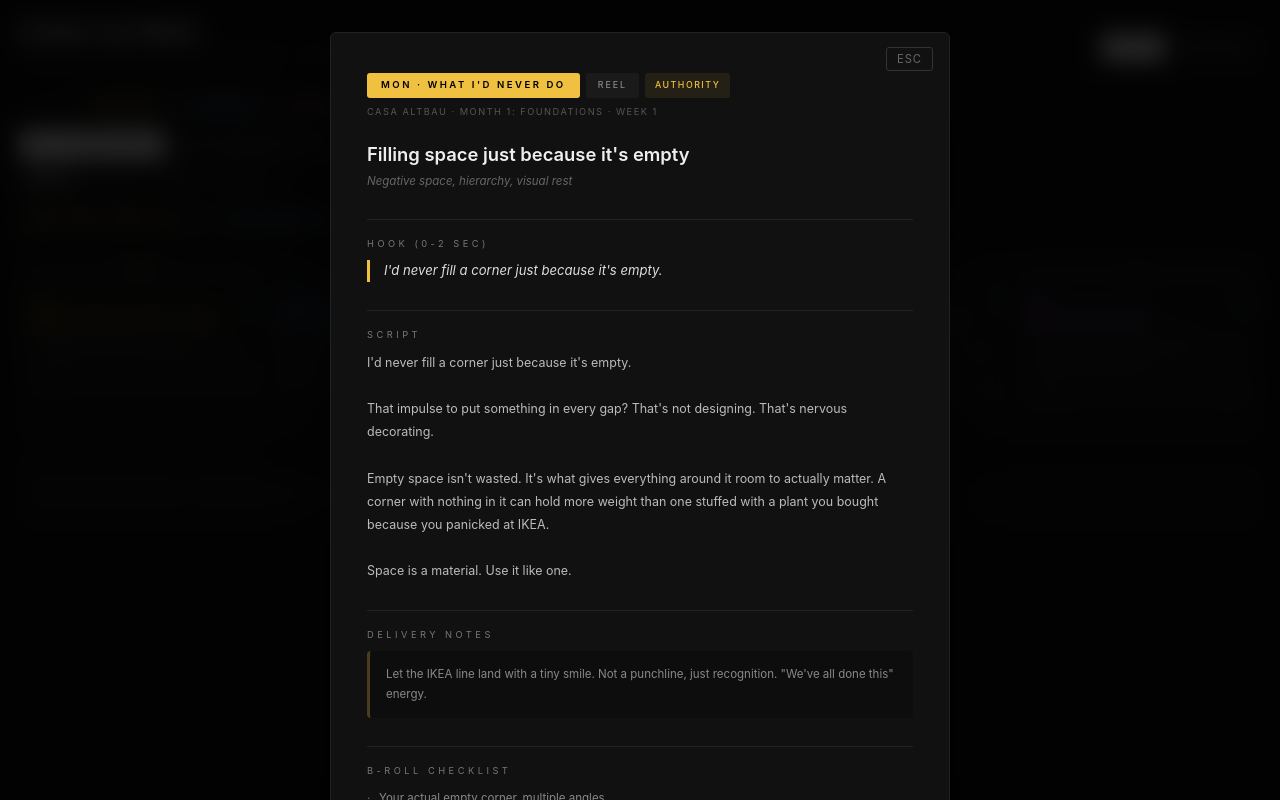
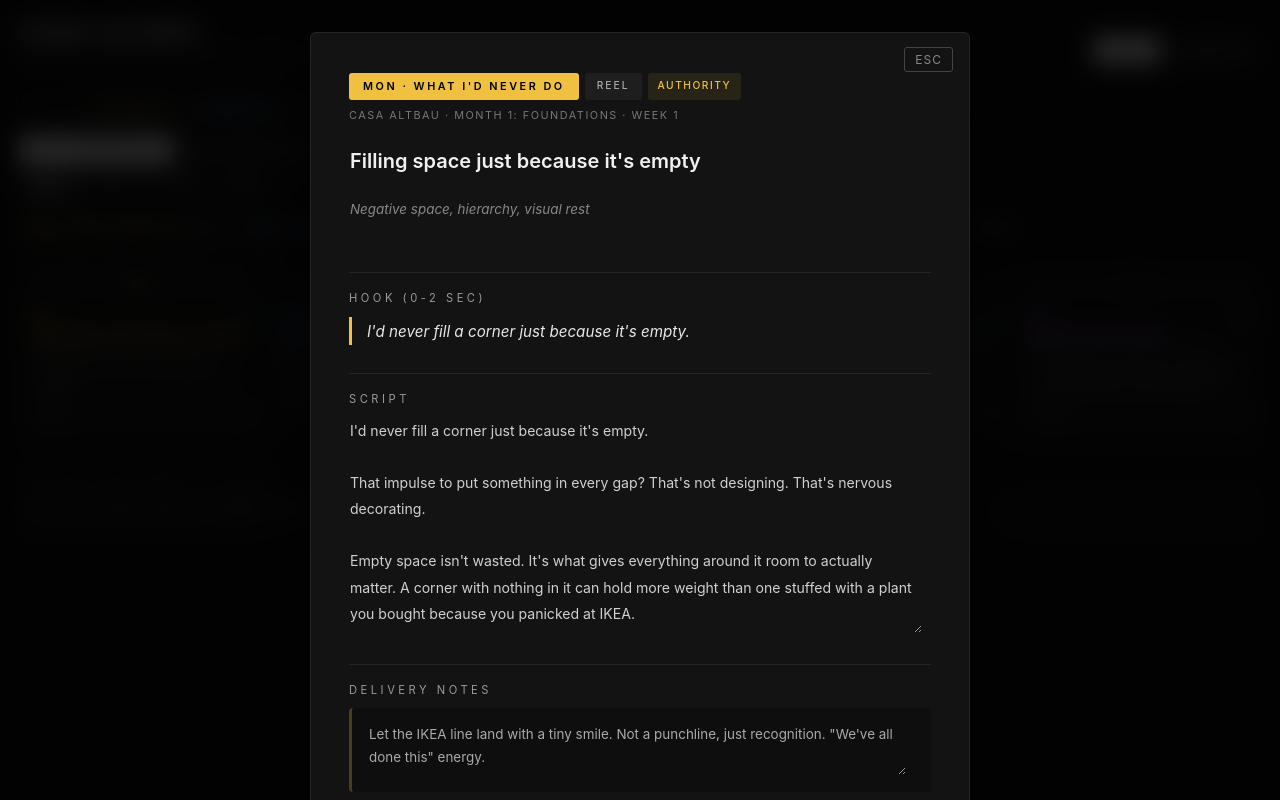
Before and after one commit to aeglivh/content-planner-template, a React (Vite) app: page / in a window 1280 px wide. Both pictures are taken after a click on the element 142 px from the left and 361 px from the top of the page. Built offline with nearby package versions, Linux system fonts and the light colour scheme.

Commit message:
Update component

```diff
--- a/src/CasaAltbauPlanner.jsx
+++ b/src/CasaAltbauPlanner.jsx
@@ -1011,10 +1011,34 @@ ca:`The final step isn't adding the last piece. It's removing the one you don't
 tg:"#casaaltbau #quietdesign #intentionalhome #apartmentdesign #altbauliebe #interiordesign"}]
 ];
 
+/* ─── Editable Field ─── */
+function EditField({ value, onChange, color, style, multiline = true }) {
+  const baseStyle = {
+    background: "transparent", border: "1px solid transparent",
+    borderRadius: "3px", outline: "none", width: "100%",
+    fontFamily: "'Inter', sans-serif", resize: "vertical",
+    padding: "6px 8px", margin: "-6px -8px",
+    transition: "border-color 0.15s, background 0.15s",
+    ...style,
+  };
+  const handlers = {
+    onFocus: (e) => { e.currentTarget.style.borderColor = (color || "#333"); e.currentTarget.style.background = "#0a0a0a"; },
+    onBlur: (e) => { e.currentTarget.style.borderColor = "transparent"; e.currentTarget.style.background = "transparent"; },
+  };
+  if (!multiline) {
+    return <input type="text" value={value} onChange={(e) => onChange(e.target.value)} style={{ ...baseStyle, height: "auto" }} {...handlers} />;
+  }
+  const rows = Math.max(2, (value || "").split("\n").length + 1);
+  return <textarea value={value} onChange={(e) => onChange(e.target.value)} rows={rows} style={{ ...baseStyle, lineHeight: style?.lineHeight || 1.75 }} {...handlers} />;
+}
+
 /* ─── Modal Brief Component ─── */
-function BriefModal({ item, mo, tw, onClose }) {
+function BriefModal({ item, mo, tw, onClose, edits, onEdit }) {
   const c = SC[item.d];
-  const brItems = (item.br || "").split("\n").filter(Boolean);
+  const key = `${tw - 1}-${item.d}`;
+
+  const get = (field) => edits[key]?.[field] ?? item[field] ?? "";
+  const set = (field) => (val) => onEdit(key, field, val);
 
   useEffect(() => {
     const handleKey = (e) => {
@@ -1026,11 +1050,13 @@ function BriefModal({ item, mo, tw, onClose }) {
 
   const Section = ({ label }) => (
     <div style={{
-      fontSize: "0.58rem", letterSpacing: "3.5px", textTransform: "uppercase",
-      color: "#777", marginBottom: "8px", marginTop: "28px",
-      borderTop: "1px solid #222", paddingTop: "16px"
+      fontSize: "0.7rem", letterSpacing: "3.5px", textTransform: "uppercase",
+      color: "#999", marginBottom: "8px", marginTop: "28px",
+      borderTop: "1px solid #252525", paddingTop: "16px"
     }}>{label}</div>
   );
+
+  const fieldBase = { color: "#d0d0d0", fontFamily: "'Inter', sans-serif" };
 
   return (
     <div
@@ -1045,10 +1071,10 @@ function BriefModal({ item, mo, tw, onClose }) {
       <div
         onClick={(e) => e.stopPropagation()}
         style={{
-          background: "#111", border: "1px solid #222",
-          borderRadius: "6px", maxWidth: "620px", width: "100%",
-          padding: "40px 36px", position: "relative",
-          color: "#ccc", lineHeight: 1.75, fontFamily: "'Inter', sans-serif",
+          background: "#131313", border: "1px solid #252525",
+          borderRadius: "6px", maxWidth: "660px", width: "100%",
+          padding: "40px 38px", position: "relative",
+          color: "#d0d0d0", lineHeight: 1.75, fontFamily: "'Inter', sans-serif",
           boxShadow: "0 24px 80px rgba(0,0,0,0.6)",
           marginBottom: "40px",
         }}
@@ -1058,14 +1084,14 @@ function BriefModal({ item, mo, tw, onClose }) {
           onClick={onClose}
           style={{
             position: "absolute", top: "14px", right: "16px",
-            background: "none", border: "1px solid #333",
-            color: "#666", fontSize: "0.7rem", cursor: "pointer",
+            background: "none", border: "1px solid #444",
+            color: "#888", fontSize: "0.75rem", cursor: "pointer",
             borderRadius: "3px", padding: "4px 10px",
             fontFamily: "Inter", letterSpacing: "1px",
             transition: "all 0.15s",
           }}
-          onMouseEnter={e => { e.currentTarget.style.color = "#fff"; e.currentTarget.style.borderColor = "#555"; }}
-          onMouseLeave={e => { e.currentTarget.style.color = "#666"; e.currentTarget.style.borderColor = "#333"; }}
+          onMouseEnter={e => { e.currentTarget.style.color = "#fff"; e.currentTarget.style.borderColor = "#666"; }}
+          onMouseLeave={e => { e.currentTarget.style.color = "#888"; e.currentTarget.style.borderColor = "#444"; }}
         >
           ESC
         </button>
@@ -1074,89 +1100,74 @@ function BriefModal({ item, mo, tw, onClose }) {
         <div style={{ display: "flex", gap: "6px", flexWrap: "wrap", marginBottom: "6px" }}>
           <span style={{
             display: "inline-block", background: c, color: "#000",
-            padding: "4px 14px", borderRadius: "3px", fontSize: "0.6rem",
+            padding: "4px 14px", borderRadius: "3px", fontSize: "0.68rem",
             fontWeight: 600, letterSpacing: "2.5px", textTransform: "uppercase"
           }}>{item.d} · {SN[item.d]}</span>
           <span style={{
-            display: "inline-block", background: "#1a1a1a", color: "#888",
-            padding: "4px 12px", borderRadius: "3px", fontSize: "0.55rem",
+            display: "inline-block", background: "#1e1e1e", color: "#aaa",
+            padding: "4px 12px", borderRadius: "3px", fontSize: "0.64rem",
             fontWeight: 500, letterSpacing: "2px", textTransform: "uppercase"
           }}>{item.f}</span>
           <span style={{
-            display: "inline-block", background: c + "15", color: c,
-            padding: "4px 10px", borderRadius: "3px", fontSize: "0.55rem",
+            display: "inline-block", background: c + "18", color: c,
+            padding: "4px 10px", borderRadius: "3px", fontSize: "0.64rem",
             fontWeight: 500, letterSpacing: "1.5px", textTransform: "uppercase"
           }}>{PIL[item.d]}</span>
         </div>
 
         {/* Meta */}
         <div style={{
-          color: "#555", fontSize: "0.58rem", letterSpacing: "1.5px",
+          color: "#777", fontSize: "0.68rem", letterSpacing: "1.5px",
           marginBottom: "22px", textTransform: "uppercase"
         }}>Casa Altbau · Month {mo + 1}: {MN[mo]} · Week {tw}</div>
 
         {/* Title */}
-        <h2 style={{
-          fontSize: "1.15rem", fontWeight: 600, color: "#eee",
-          marginBottom: "4px", lineHeight: 1.35
-        }}>{item.t}</h2>
+        <EditField value={get("t")} onChange={set("t")} color={c} multiline={false}
+          style={{ ...fieldBase, fontSize: "1.25rem", fontWeight: 600, color: "#f0f0f0", lineHeight: 1.35, marginBottom: "4px" }} />
 
         {/* Principle */}
-        <div style={{
-          fontSize: "0.72rem", color: "#666", fontStyle: "italic", marginBottom: "24px"
-        }}>{item.p}</div>
+        <EditField value={get("p")} onChange={set("p")} color={c} multiline={false}
+          style={{ ...fieldBase, fontSize: "0.84rem", color: "#888", fontStyle: "italic", marginTop: "8px", marginBottom: "20px" }} />
 
         {/* Hook */}
         <Section label="Hook (0-2 sec)" />
-        <div style={{
-          fontSize: "0.82rem", color: "#ddd", fontStyle: "italic",
-          borderLeft: `3px solid ${c}`, paddingLeft: "14px", lineHeight: 1.65
-        }}>{item.h}</div>
+        <div style={{ borderLeft: `3px solid ${c}`, paddingLeft: "14px" }}>
+          <EditField value={get("h")} onChange={set("h")} color={c} multiline={false}
+            style={{ ...fieldBase, fontSize: "0.95rem", color: "#e8e8e8", fontStyle: "italic", lineHeight: 1.65 }} />
+        </div>
 
         {/* Script */}
         <Section label="Script" />
-        <div style={{
-          fontSize: "0.78rem", color: "#bbb", lineHeight: 1.85,
-          whiteSpace: "pre-wrap"
-        }}>{item.sc}</div>
+        <EditField value={get("sc")} onChange={set("sc")} color={c}
+          style={{ ...fieldBase, fontSize: "0.88rem", color: "#d0d0d0", lineHeight: 1.85 }} />
 
         {/* Delivery Notes */}
         <Section label="Delivery Notes" />
-        <div style={{
-          fontSize: "0.72rem", color: "#888", lineHeight: 1.7,
-          whiteSpace: "pre-wrap", background: "#0d0d0d",
-          padding: "14px 16px", borderRadius: "4px",
-          borderLeft: `3px solid ${c}44`
-        }}>{item.dn}</div>
+        <div style={{ background: "#0e0e0e", padding: "14px 16px", borderRadius: "4px", borderLeft: `3px solid ${c}44` }}>
+          <EditField value={get("dn")} onChange={set("dn")} color={c}
+            style={{ ...fieldBase, fontSize: "0.84rem", color: "#aaa", lineHeight: 1.7 }} />
+        </div>
 
         {/* B-Roll */}
         <Section label="B-Roll Checklist" />
-        <div style={{ fontSize: "0.72rem", color: "#888", lineHeight: 1.8 }}>
-          {brItems.map((b, i) => (
-            <div key={i} style={{ paddingLeft: "12px", position: "relative", marginBottom: "3px" }}>
-              <span style={{ position: "absolute", left: 0, color: c + "88" }}>·</span>
-              {b.trim()}
-            </div>
-          ))}
-        </div>
+        <EditField value={get("br")} onChange={set("br")} color={c}
+          style={{ ...fieldBase, fontSize: "0.84rem", color: "#aaa", lineHeight: 1.9 }} />
 
         {/* Caption */}
         <Section label="Caption (Instagram)" />
-        <div style={{
-          fontSize: "0.74rem", color: "#999", lineHeight: 1.7, whiteSpace: "pre-wrap"
-        }}>{item.ca}</div>
+        <EditField value={get("ca")} onChange={set("ca")} color={c}
+          style={{ ...fieldBase, fontSize: "0.86rem", color: "#bbb", lineHeight: 1.7 }} />
 
         {/* Tags */}
-        <div style={{
-          fontSize: "0.66rem", color: "#555", marginTop: "24px",
-          borderTop: "1px solid #222", paddingTop: "14px",
-          letterSpacing: "0.3px", lineHeight: 1.8
-        }}>{item.tg}</div>
+        <div style={{ marginTop: "24px", borderTop: "1px solid #252525", paddingTop: "14px" }}>
+          <EditField value={get("tg")} onChange={set("tg")} color={c} multiline={false}
+            style={{ ...fieldBase, fontSize: "0.78rem", color: "#777", letterSpacing: "0.3px" }} />
+        </div>
 
         {/* Footer */}
         <div style={{
-          marginTop: "28px", borderTop: "1px solid #1a1a1a", paddingTop: "14px",
-          fontSize: "0.52rem", color: "#444", textTransform: "uppercase",
+          marginTop: "28px", borderTop: "1px solid #1e1e1e", paddingTop: "14px",
+          fontSize: "0.6rem", color: "#555", textTransform: "uppercase",
           letterSpacing: "2.5px", display: "flex", justifyContent: "space-between"
         }}>
           <span>Casa Altbau Content Plan</span>
@@ -1175,6 +1186,7 @@ export default function P() {
   const [ap, setAp] = useState(null);
   const [sts, setSts] = useState({});
   const [modalItem, setModalItem] = useState(null);
+  const [edits, setEdits] = useState({});
 
   const wi = mo * 4 + wk;
   const data = D[wi];
@@ -1190,11 +1202,23 @@ export default function P() {
     setModalItem(null);
   }, []);
 
+  const handleEdit = useCallback((key, field, value) => {
+    setEdits((prev) => ({
+      ...prev,
+      [key]: { ...(prev[key] || {}), [field]: value },
+    }));
+  }, []);
+
+  const getEdited = (item, field) => {
+    const key = `${wi}-${item.d}`;
+    return edits[key]?.[field] ?? item[field] ?? "";
+  };
+
   const isMatch = (d) => !ap || PIL[d] === ap;
   const bs = {
-    borderRadius: "3px", fontSize: "0.66rem", cursor: "pointer",
+    borderRadius: "3px", fontSize: "0.72rem", cursor: "pointer",
     fontFamily: "Inter", letterSpacing: "1px", textTransform: "uppercase",
-    transition: "all 0.15s", border: "1px solid #2a2a2a", padding: "5px 13px"
+    transition: "all 0.15s", border: "1px solid #333", padding: "5px 13px"
   };
 
   return (
@@ -1204,7 +1228,7 @@ export default function P() {
     }}>
       {/* Modal */}
       {modalItem && (
-        <BriefModal item={modalItem} mo={mo} tw={tw} onClose={closeModal} />
+        <BriefModal item={modalItem} mo={mo} tw={tw} onClose={closeModal} edits={edits} onEdit={handleEdit} />
       )}
 
       {/* Header */}
@@ -1219,7 +1243,7 @@ export default function P() {
             textTransform: "uppercase", color: "#fff", margin: 0
           }}>Casa Altbau</h1>
           <p style={{
-            fontSize: "0.6rem", color: "#555", letterSpacing: "2px",
+            fontSize: "0.68rem", color: "#777", letterSpacing: "2px",
             textTransform: "uppercase", margin: "4px 0 0"
           }}>Content Planner · 80 Pieces · Reels + Carousels</p>
         </div>
@@ -1228,8 +1252,8 @@ export default function P() {
             <button key={v} onClick={() => { setVw(v); setAp(null); }} style={{
               ...bs,
               background: vw === v ? "#fff" : "#1a1a1a",
-              color: vw === v ? "#000" : "#666",
-              borderColor: vw === v ? "#fff" : "#2a2a2a"
+              color: vw === v ? "#000" : "#888",
+              borderColor: vw === v ? "#fff" : "#333"
             }}>{v}</button>
           ))}
         </div>
@@ -1238,7 +1262,7 @@ export default function P() {
       {/* Pillar Filters */}
       <div style={{ display: "flex", gap: "5px", marginBottom: "14px", flexWrap: "wrap" }}>
         <span style={{
-          fontSize: "0.58rem", color: "#444", letterSpacing: "2px",
+          fontSize: "0.66rem", color: "#666", letterSpacing: "2px",
           textTransform: "uppercase", display: "flex", alignItems: "center", marginRight: "4px"
         }}>PILLARS</span>
         {Object.entries(PILC).map(([p, c]) => (
@@ -1246,7 +1270,7 @@ export default function P() {
             ...bs, background: ap === p ? c : "#1a1a1a",
             color: ap === p ? "#000" : c,
             borderColor: ap === p ? c : c + "44",
-            fontSize: "0.62rem", padding: "4px 12px"
+            fontSize: "0.68rem", padding: "4px 12px"
           }}>{p}</button>
         ))}
       </div>
@@ -1257,8 +1281,8 @@ export default function P() {
           <button key={i} onClick={() => { setMo(i); setWk(0); }} style={{
             ...bs, fontWeight: mo === i ? 600 : 400,
             background: mo === i ? "#fff" : "#1a1a1a",
-            color: mo === i ? "#000" : "#666",
-            borderColor: mo === i ? "#fff" : "#2a2a2a",
+            color: mo === i ? "#000" : "#888",
+            borderColor: mo === i ? "#fff" : "#333",
             padding: "6px 13px"
           }}>M{i + 1} · {m}</button>
         ))}
@@ -1270,12 +1294,12 @@ export default function P() {
           <button key={w} onClick={() => setWk(w)} style={{
             ...bs,
             background: wk === w ? "#333" : "#1a1a1a",
-            color: wk === w ? "#fff" : "#555",
-            borderColor: wk === w ? "#444" : "#2a2a2a"
+            color: wk === w ? "#fff" : "#777",
+            borderColor: wk === w ? "#444" : "#333"
           }}>WK {mo * 4 + w + 1}</button>
         ))}
         <span style={{
-          fontSize: "0.58rem", color: "#444", marginLeft: "6px", letterSpacing: "1px"
+          fontSize: "0.66rem", color: "#666", marginLeft: "6px", letterSpacing: "1px"
         }}>WEEK {tw} / 16</span>
       </div>
 
@@ -1289,18 +1313,18 @@ export default function P() {
               return (
                 <div key={d} style={{
                   background: "#1a1a1a", border: `1px solid ${SC[d]}33`,
-                  borderRadius: "3px", padding: "3px 10px", fontSize: "0.62rem",
+                  borderRadius: "3px", padding: "3px 10px", fontSize: "0.7rem",
                   color: SC[d], letterSpacing: "1px", opacity: isMatch(d) ? 1 : 0.3
                 }}>
                   <span style={{ fontWeight: 600 }}>{d}</span> · {SN[d]}{" "}
-                  <span style={{ color: "#555", fontSize: "0.56rem" }}>({item?.f})</span>
+                  <span style={{ color: "#777", fontSize: "0.64rem" }}>({item?.f})</span>
                 </div>
               );
             })}
           </div>
 
           <p style={{
-            fontSize: "0.58rem", color: "#444", letterSpacing: "2px",
+            fontSize: "0.66rem", color: "#666", letterSpacing: "2px",
             textTransform: "uppercase", marginBottom: "8px"
           }}>Click any card to open full brief</p>
 
@@ -1312,7 +1336,7 @@ export default function P() {
             {DY.map((d) => (
               <div key={d} style={{
                 background: "#1a1a1a", borderRadius: "3px", padding: "4px",
-                textAlign: "center", fontSize: "0.58rem", fontWeight: 600,
+                textAlign: "center", fontSize: "0.66rem", fontWeight: 600,
                 color: SC[d], letterSpacing: "1.5px", opacity: isMatch(d) ? 1 : 0.3
               }}>{d}</div>
             ))}
@@ -1348,26 +1372,26 @@ export default function P() {
                     alignItems: "center", marginBottom: "5px"
                   }}>
                     <span style={{
-                      fontSize: "0.55rem", color: SC[d], fontWeight: 600,
-                      letterSpacing: "1px", textTransform: "uppercase", opacity: 0.8
+                      fontSize: "0.64rem", color: SC[d], fontWeight: 600,
+                      letterSpacing: "1px", textTransform: "uppercase", opacity: 0.85
                     }}>{item.f}</span>
                     <div style={{
                       width: "6px", height: "6px", borderRadius: "50%", background: "#4cdd80"
                     }} title="Script ready" />
                   </div>
                   <div style={{
-                    fontSize: "0.67rem", color: SC[d], fontWeight: 600,
+                    fontSize: "0.76rem", color: SC[d], fontWeight: 600,
                     marginBottom: "3px", lineHeight: 1.35
-                  }}>{item.t}</div>
+                  }}>{getEdited(item, "t")}</div>
                   <div style={{
-                    fontSize: "0.55rem", color: "#555", marginBottom: "5px", lineHeight: 1.35
-                  }}>{item.p}</div>
+                    fontSize: "0.64rem", color: "#777", marginBottom: "5px", lineHeight: 1.35
+                  }}>{getEdited(item, "p")}</div>
                   <div style={{
-                    fontSize: "0.58rem", color: "#777", fontStyle: "italic",
+                    fontSize: "0.68rem", color: "#999", fontStyle: "italic",
                     lineHeight: 1.4, borderLeft: `2px solid ${SC[d]}33`, paddingLeft: "6px"
-                  }}>{item.h}</div>
+                  }}>{getEdited(item, "h")}</div>
                   {st && (
-                    <div style={{ marginTop: "5px", fontSize: "0.52rem", color: stC[st] }}>
+                    <div style={{ marginTop: "5px", fontSize: "0.6rem", color: stC[st] }}>
                       ● {st}
                     </div>
                   )}
@@ -1380,9 +1404,9 @@ export default function P() {
                       }}
                       onClick={(e) => e.stopPropagation()}
                       style={{
-                        fontSize: "0.56rem", border: `1px solid ${stC[st] || "#222"}`,
+                        fontSize: "0.64rem", border: `1px solid ${stC[st] || "#333"}`,
                         borderRadius: "3px", padding: "2px 4px", background: "#1a1a1a",
-                        color: stC[st] || "#555", fontFamily: "Inter", outline: "none", width: "100%"
+                        color: stC[st] || "#777", fontFamily: "Inter", outline: "none", width: "100%"
                       }}
                     >
                       <option value="">Status</option>
@@ -1399,14 +1423,14 @@ export default function P() {
 
           {/* YT Row */}
           <p style={{
-            fontSize: "0.58rem", color: "#444", letterSpacing: "2px",
+            fontSize: "0.66rem", color: "#666", letterSpacing: "2px",
             textTransform: "uppercase", marginBottom: "6px", marginTop: "8px"
           }}>YouTube (Long-Form) — This Week</p>
           <div style={{
             background: "#141414", border: "1px solid #1f1f1f",
             borderRadius: "3px", padding: "10px", marginBottom: "20px", minHeight: "50px"
           }}>
-            <div style={{ fontSize: "0.68rem", color: "#555", fontStyle: "italic" }}>
+            <div style={{ fontSize: "0.76rem", color: "#777", fontStyle: "italic" }}>
               Plan your YouTube video here — different content, long-form
             </div>
           </div>
@@ -1417,7 +1441,7 @@ export default function P() {
       {vw === "overview" && (
         <div>
           <p style={{
-            fontSize: "0.58rem", color: "#444", letterSpacing: "2px",
+            fontSize: "0.66rem", color: "#666", letterSpacing: "2px",
             textTransform: "uppercase", marginBottom: "10px"
           }}>Month {mo + 1}: {MN[mo]} — Click any cell to open brief</p>
           <div style={{
@@ -1427,7 +1451,7 @@ export default function P() {
             {DY.map((d) => (
               <div key={d} style={{
                 background: "#1a1a1a", borderRadius: "3px", padding: "4px",
-                textAlign: "center", fontSize: "0.54rem", fontWeight: 600,
+                textAlign: "center", fontSize: "0.62rem", fontWeight: 600,
                 color: SC[d], letterSpacing: "1.5px", opacity: isMatch(d) ? 1 : 0.3
               }}>{SN[d].toUpperCase()}</div>
             ))}
@@ -1438,7 +1462,7 @@ export default function P() {
                 <React.Fragment key={`row-${w}`}>
                   <div style={{
                     background: "#1a1a1a", borderRadius: "3px", padding: "5px",
-                    fontSize: "0.56rem", fontWeight: 700, color: "#aaa",
+                    fontSize: "0.64rem", fontWeight: 700, color: "#bbb",
                     letterSpacing: "1.5px", display: "flex", alignItems: "center"
                   }}>WK{gi + 1}</div>
                   {DY.map((d) => {
@@ -1461,18 +1485,18 @@ export default function P() {
                       >
                         <div style={{ display: "flex", justifyContent: "space-between", marginBottom: "2px" }}>
                           <span style={{
-                            fontSize: "0.48rem", color: SC[d], letterSpacing: "1px",
-                            textTransform: "uppercase", opacity: 0.7
+                            fontSize: "0.56rem", color: SC[d], letterSpacing: "1px",
+                            textTransform: "uppercase", opacity: 0.8
                           }}>{item.f}</span>
                           <div style={{
                             width: "4px", height: "4px", borderRadius: "50%", background: "#4cdd80"
                           }} />
                         </div>
                         <div style={{
-                          fontSize: "0.6rem", color: "#ddd", lineHeight: 1.4, marginBottom: "2px"
+                          fontSize: "0.68rem", color: "#e0e0e0", lineHeight: 1.4, marginBottom: "2px"
                         }}>{item.t}</div>
                         <div style={{
-                          fontSize: "0.5rem", color: "#555", lineHeight: 1.3
+                          fontSize: "0.58rem", color: "#777", lineHeight: 1.3
                         }}>{item.p}</div>
                       </div>
                     );
```
